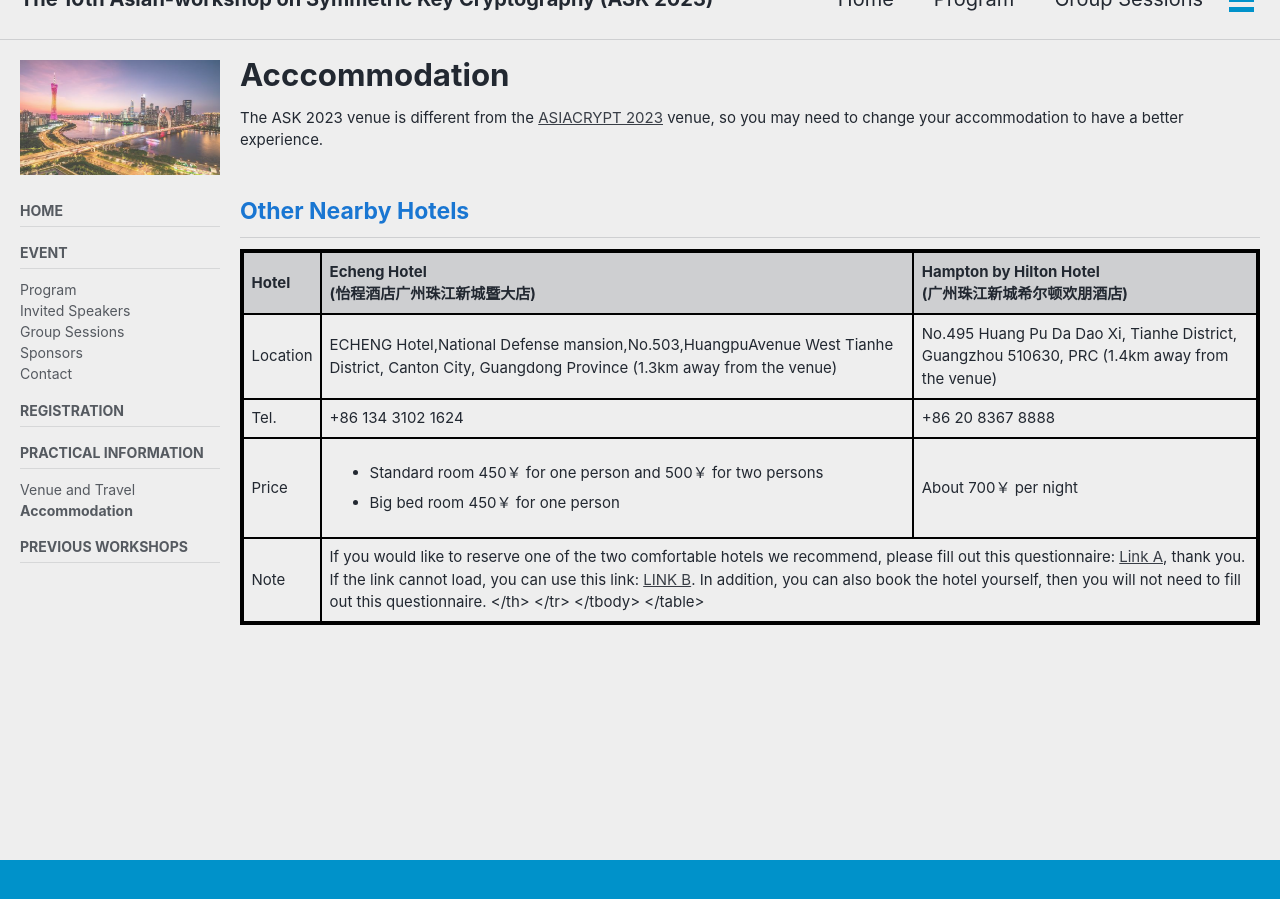
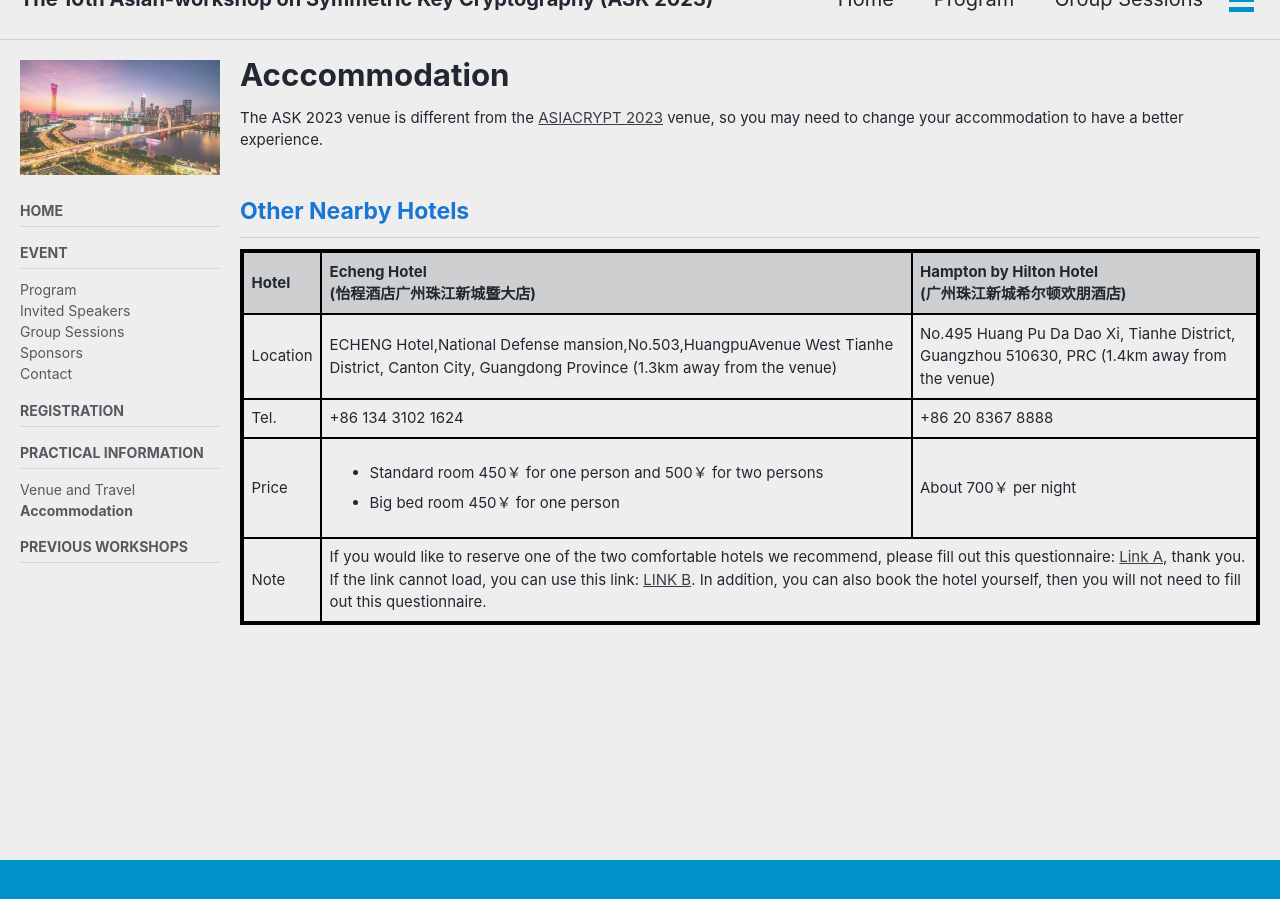
Before and after one commit to cryptanalysisbench/SATbench, a Jekyll site: the page built from accommodation.md, in a window 1280 px wide and 900 px high, scrolled down 41 px. Built offline with Jekyll 4.4.1, drawn with Linux system fonts in a browser that asks for light colours; cached includes are drawn as plain includes; nearby versions of some CDN libraries; our own code applies the rules of GitHub Pages for plain Markdown files; part of the change alters nothing that is shown.

Commit message:
Update accommodation.md

```diff
--- a/accommodation.md
+++ b/accommodation.md
@@ -41,8 +41,7 @@ The ASK 2023 venue is different from the [ASIACRYPT 2023](https://asiacrypt.iacr
 		</tr>
 		<tr>
 			<td style="border: 2px #000000 solid">Note</td>
-			<td style="border: 2px #000000 solid" colspan="2">If you would like to reserve one of the two comfortable hotels we recommend, please fill out this questionnaire: <a href="https://forms.gle/CxSbgsvjcUouRXkd6">Link A</a>, thank you. If the link cannot load, you can use this link: <a href="https://www.wjx.top/vm/w24tFjg.aspx# ">LINK B</a>. In addition, you can also book the hotel yourself, then you will not need to fill out this questionnaire.
-</th>
+			<td style="border: 2px #000000 solid" colspan="2">If you would like to reserve one of the two comfortable hotels we recommend, please fill out this questionnaire: <a href="https://forms.gle/CxSbgsvjcUouRXkd6">Link A</a>, thank you. If the link cannot load, you can use this link: <a href="https://www.wjx.top/vm/w24tFjg.aspx# ">LINK B</a>. In addition, you can also book the hotel yourself, then you will not need to fill out this questionnaire.</td>
 		</tr>
 
 	</tbody>
```
